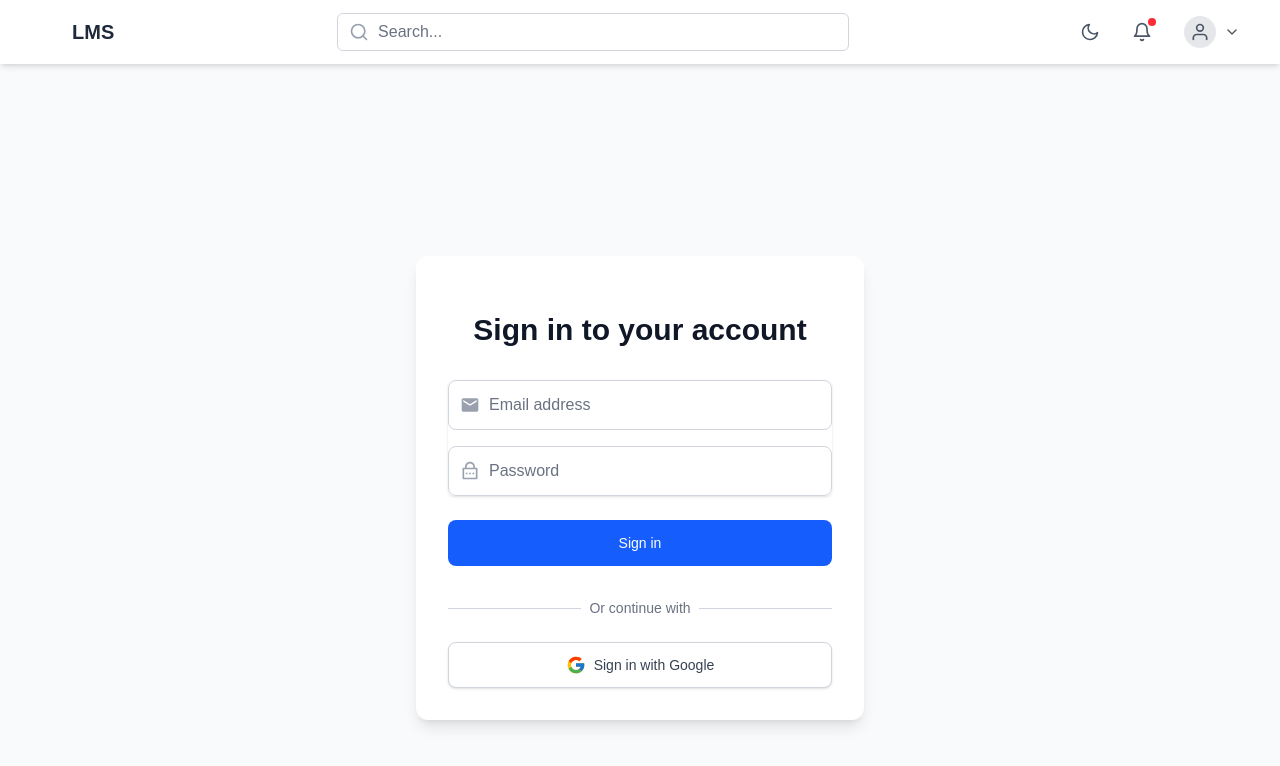
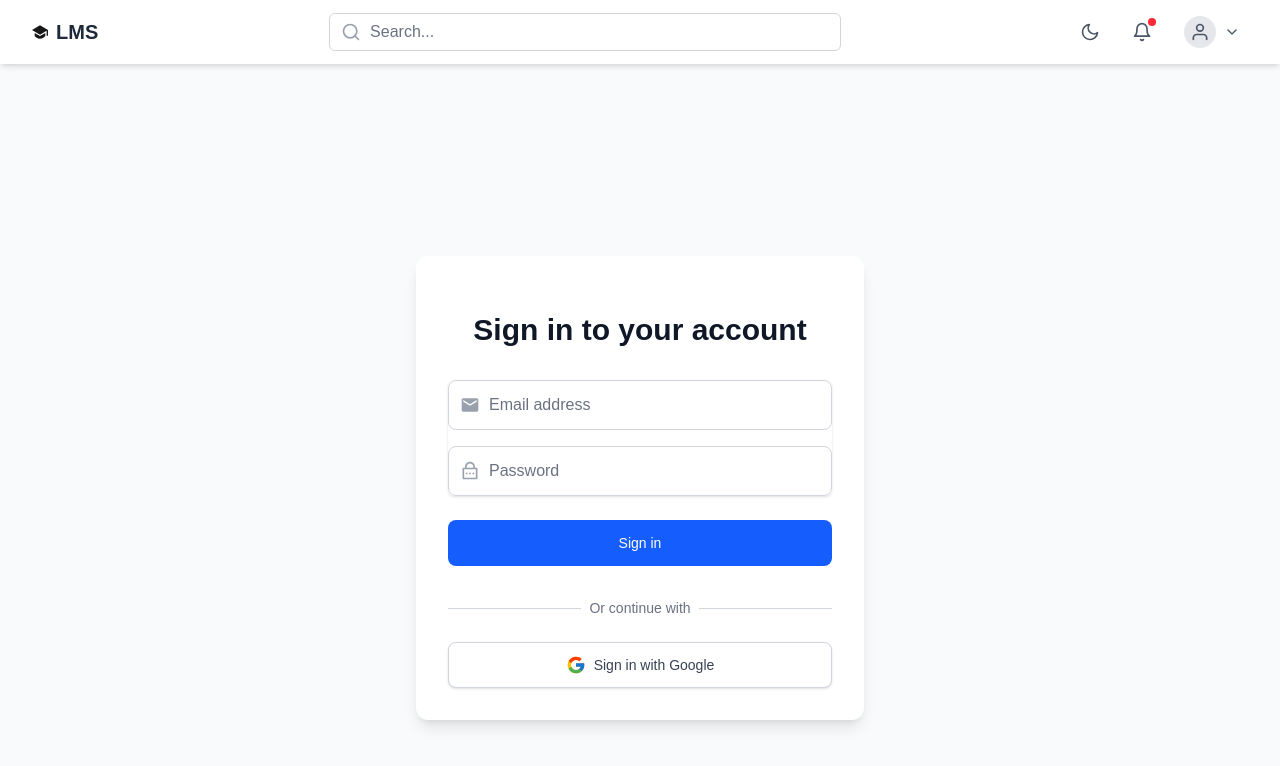
Before and after one commit to praduman1212/admin-panel, a Next.js app: page / in a window 1280 px wide. Shown: the top 766 px of the page. Built offline with nearby package versions, Linux system fonts and the light colour scheme; no server answers.

Commit message:
fixed icon

```diff
--- a/src/components/Navbar.js
+++ b/src/components/Navbar.js
@@ -11,6 +11,7 @@ import {
   FiUser,
   FiChevronDown
 } from 'react-icons/fi';
+import { RiGraduationCapFill } from 'react-icons/ri';
 
 const Navbar = () => {
   const { data: session } = useSession();
@@ -38,13 +39,7 @@ const Navbar = () => {
           {/* Logo */}
           <div className="flex-shrink-0 flex items-center">
             <Link href="/" className="flex items-center">
-              <Image
-                src="/vercel.svg"
-                alt="Logo"
-                width={32}
-                height={32}
-                className="dark:invert"
-              />
+            <RiGraduationCapFill />
               <span className="ml-2 text-xl font-bold text-gray-800 dark:text-[#6B7280]">
                 LMS
               </span>
```
